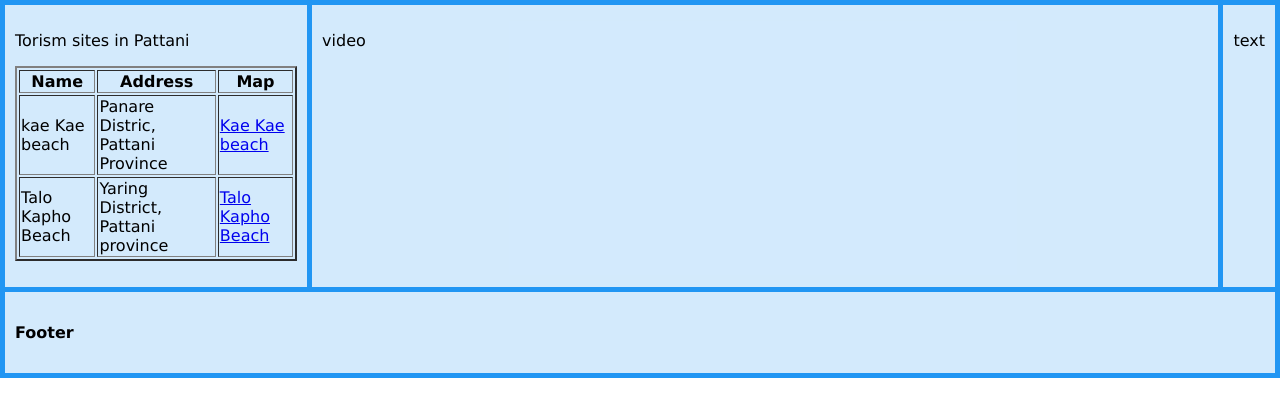
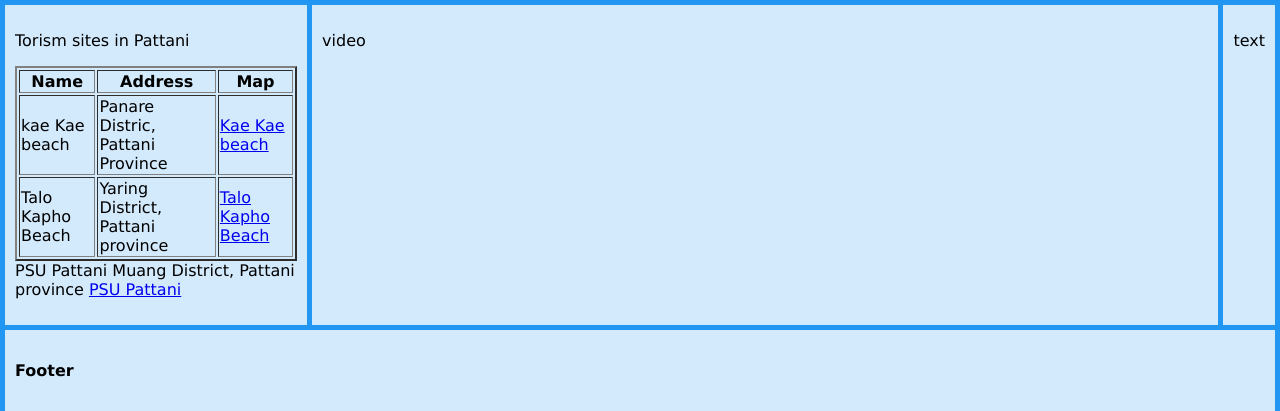
Before and after one commit to Sainab27/Sainab27, a plain HTML site: page myFrame.html in a window 1280 px wide. Shown: the part 488-899 px from the top of the page. Drawn offline with Linux system fonts and the light colour scheme.

Commit message:
Update myFrame.html

```diff
--- a/myFrame.html
+++ b/myFrame.html
@@ -230,7 +230,10 @@ function showSlides(n) {
 				<td><a href="https://www.google.com/maps/place/Talo+Kapo+Beach/@6.8989193,101.3684039,17z/data=!3m1!4b1!4m6!3m5!1s0x31b3aa45ecdef2af:0xb7dcdcb704ac0d36!8m2!3d6.898914!4d101.3709842!16s%2Fg%2F1w04glvs?entry=ttu&g_ep=EgoyMDI1MDIwNS4xIKXMDSoASAFQAw%3D%3D"> Talo Kapho Beach </a></td>
 			</tr>
 		</table>
-
+<td> PSU Pattani</td>
+				<td>Muang District, Pattani province</td>
+				<td><a href="https://maps.app.goo.gl/Cypihrok3Y1LSwLf6?g_st=ic"> PSU Pattani </a></td>
+  </tr>
 
 
 	   </p></div>
```
